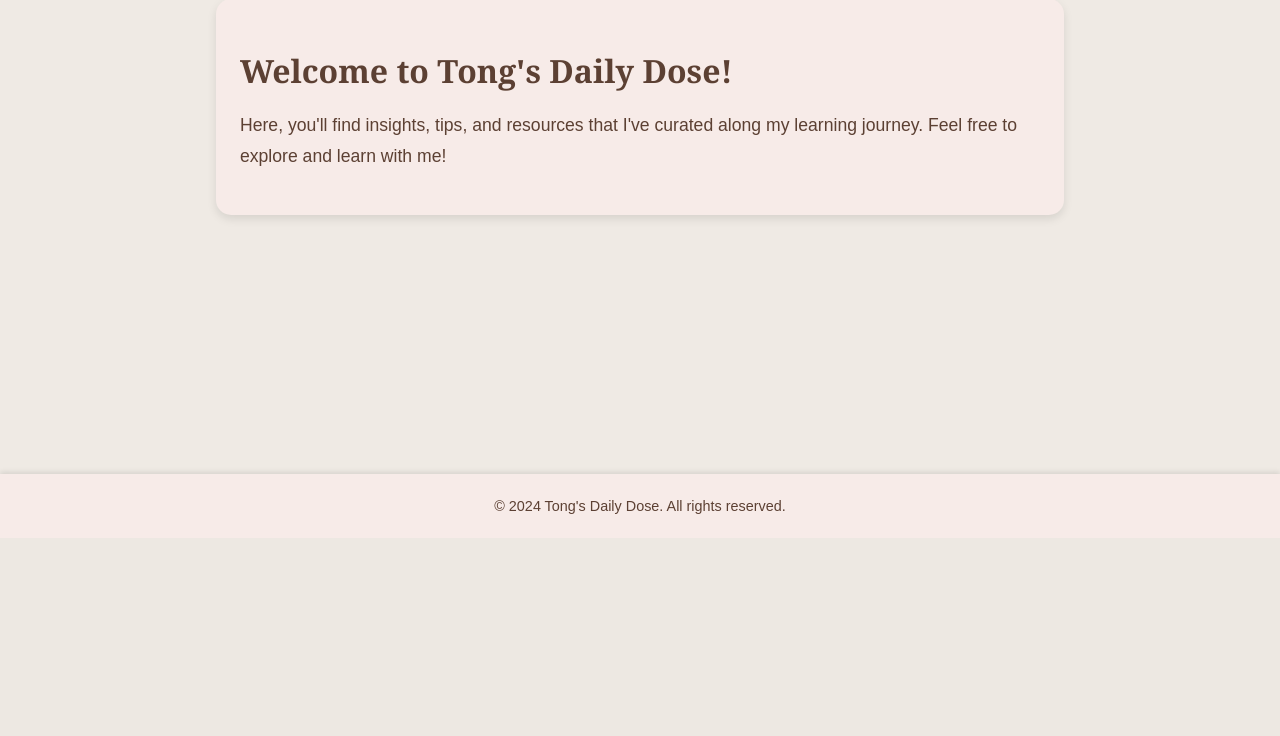
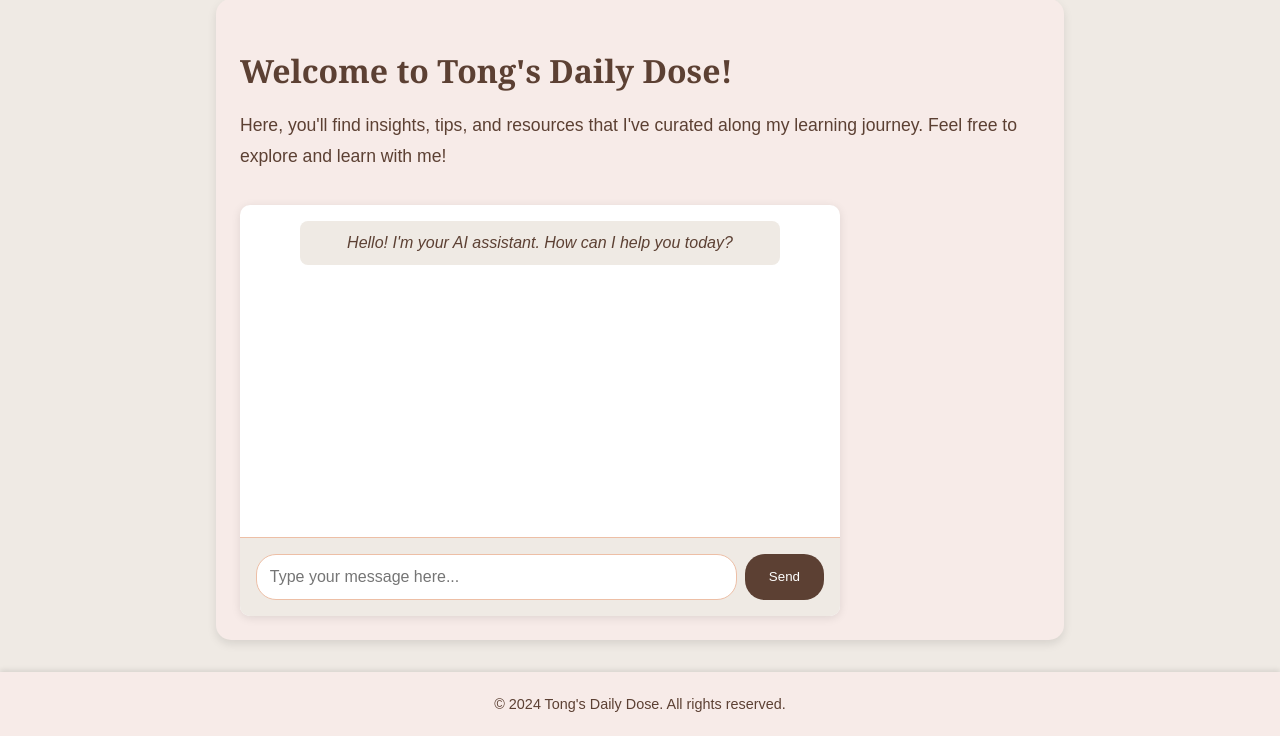
Before and after one commit to TongHere/Tong-s-daily-dose, a Flask app: page / in a window 1280 px wide. Shown: the part 262-998 px from the top of the page. Before the commit the page ends 776 px from the top, so only its background shows below. Run offline with Flask 3, Linux system fonts and the light colour scheme.

Commit message:
Add chat functionality with OpenAI integration

```diff
--- a/app.py
+++ b/app.py
@@ -1,4 +1,4 @@
-from flask import Flask, render_template, send_from_directory, abort, request, url_for
+from flask import Flask, render_template, send_from_directory, abort, request, url_for, jsonify
 import markdown
 import os
 import logging
@@ -6,6 +6,7 @@ import re
 from google.cloud import monitoring_v3
 from google.cloud import logging as cloud_logging
 from datetime import datetime
+import openai
 
 # Configure logging
 logging.basicConfig(level=logging.INFO)
@@ -19,12 +20,17 @@ cloud_logging_client.setup_logging()
 monitoring_client = monitoring_v3.MetricServiceClient()
 project_name = f"projects/tongsdailydose-462517"
 
+# Initialize OpenAI client
+openai.api_key = os.getenv('OPENAI_API_KEY')
+if not openai.api_key:
+    logger.warning("OPENAI_API_KEY environment variable not set")
+
 app = Flask(__name__)
 
 # Version information
-VERSION = "1.0.5"
+VERSION = "1.0.6"
 BUILD_TIME = datetime.now().strftime("%Y-%m-%d %H:%M:%S")
-TEST_MESSAGE = "Trigger verification test"
+TEST_MESSAGE = "Added chat functionality"
 
 def fix_image_paths(content):
     """Fix image paths in markdown content to work with Flask's static files."""
@@ -96,6 +102,35 @@ def weekly(content):
                          build_time=BUILD_TIME,
                          test_message=TEST_MESSAGE)
 
+@app.route('/chat', methods=['POST'])
+def chat():
+    try:
+        data = request.get_json()
+        user_message = data.get('message', '')
+
+        if not user_message:
+            return jsonify({'error': 'No message provided'}), 400
+
+        if not openai.api_key:
+            return jsonify({'error': 'OpenAI API key not configured'}), 500
+
+        # Call OpenAI API
+        response = openai.chat.completions.create(
+            model="gpt-3.5-turbo",
+            messages=[
+                {"role": "system", "content": "You are a helpful assistant for Tong's Daily Dose blog. Keep responses concise and friendly."},
+                {"role": "user", "content": user_message}
+            ],
+            max_tokens=150
+        )
+
+        assistant_message = response.choices[0].message.content
+        return jsonify({'response': assistant_message})
+
+    except Exception as e:
+        logger.error(f"Error in chat endpoint: {str(e)}")
+        return jsonify({'error': 'An error occurred while processing your message'}), 500
+
 @app.errorhandler(404)
 def page_not_found(e):
     logger.error(f"Page not found: {request.path}")
--- a/requirements.txt
+++ b/requirements.txt
@@ -1,5 +1,6 @@
-flask==3.1.1
-markdown==3.8
+flask==3.0.2
+markdown==3.5.2
 gunicorn==21.2.0
 google-cloud-monitoring==2.19.0
 google-cloud-logging==3.9.0
+openai==1.12.0
--- a/templates/index.html
+++ b/templates/index.html
@@ -131,6 +131,79 @@
         margin: 0;
         font-size: 0.9rem;
       }
+      .chat-container {
+        margin-top: 2rem;
+        width: 100%;
+        max-width: 600px;
+      }
+
+      .chat-box {
+        background: white;
+        border-radius: 10px;
+        box-shadow: 0 2px 10px rgba(0, 0, 0, 0.1);
+        overflow: hidden;
+      }
+
+      .chat-messages {
+        height: 300px;
+        overflow-y: auto;
+        padding: 1rem;
+      }
+
+      .message {
+        margin-bottom: 1rem;
+        padding: 0.8rem;
+        border-radius: 8px;
+        max-width: 80%;
+      }
+
+      .message.user {
+        background: var(--soft-orange);
+        margin-left: auto;
+      }
+
+      .message.assistant {
+        background: var(--light-pink);
+        margin-right: auto;
+      }
+
+      .message.system {
+        background: var(--light-beige);
+        margin: 0 auto;
+        text-align: center;
+        font-style: italic;
+      }
+
+      .chat-input {
+        display: flex;
+        padding: 1rem;
+        background: var(--light-beige);
+        border-top: 1px solid var(--warm-orange);
+      }
+
+      .chat-input input {
+        flex: 1;
+        padding: 0.8rem;
+        border: 1px solid var(--warm-orange);
+        border-radius: 20px;
+        margin-right: 0.5rem;
+        font-size: 1rem;
+      }
+
+      .chat-input button {
+        padding: 0.8rem 1.5rem;
+        background: var(--dark-brown);
+        color: white;
+        border: none;
+        border-radius: 20px;
+        cursor: pointer;
+        transition: background-color 0.3s;
+      }
+
+      .chat-input button:hover {
+        background: var(--soft-orange);
+        color: var(--dark-brown);
+      }
     </style>
   </head>
   <body>
@@ -149,6 +222,64 @@
       {% if section == 'home' %}
         <h2>Welcome to Tong's Daily Dose!</h2>
         <p>Here, you'll find insights, tips, and resources that I've curated along my learning journey. Feel free to explore and learn with me!</p>
+
+        <div class="chat-container">
+          <div class="chat-box" id="chatBox">
+            <div class="chat-messages" id="chatMessages">
+              <div class="message system">
+                Hello! I'm your AI assistant. How can I help you today?
+              </div>
+            </div>
+            <div class="chat-input">
+              <input type="text" id="userInput" placeholder="Type your message here...">
+              <button onclick="sendMessage()">Send</button>
+            </div>
+          </div>
+        </div>
+
+        <script>
+          function addMessage(message, type) {
+            const chatMessages = document.getElementById('chatMessages');
+            const messageDiv = document.createElement('div');
+            messageDiv.className = `message ${type}`;
+            messageDiv.textContent = message;
+            chatMessages.appendChild(messageDiv);
+            chatMessages.scrollTop = chatMessages.scrollHeight;
+          }
+
+          async function sendMessage() {
+            const input = document.getElementById('userInput');
+            const message = input.value.trim();
+
+            if (!message) return;
+
+            // Add user message to chat
+            addMessage(message, 'user');
+            input.value = '';
+
+            try {
+              const response = await fetch('/chat', {
+                method: 'POST',
+                headers: {
+                  'Content-Type': 'application/json',
+                },
+                body: JSON.stringify({ message: message })
+              });
+
+              const data = await response.json();
+              addMessage(data.response, 'assistant');
+            } catch (error) {
+              addMessage('Sorry, there was an error processing your message.', 'system');
+            }
+          }
+
+          // Allow sending message with Enter key
+          document.getElementById('userInput').addEventListener('keypress', function(e) {
+            if (e.key === 'Enter') {
+              sendMessage();
+            }
+          });
+        </script>
       {% elif section == 'daily' %}
         <h2>Daily Updates</h2>
         <div class="sub-nav">
```
Also changed, not shown: 1 other file.
